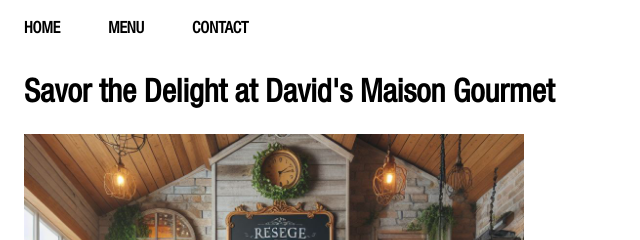
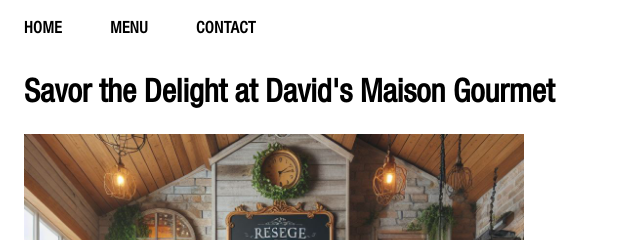
Before and after one commit to davidagredano/restaurant-page, a website built with webpack: page src/index.html in a window 1280 px wide. Shown: the top 240 px of the page, 0-640 px from the left. Built offline with nearby package versions, Linux system fonts and the light colour scheme.

Commit message:
Increased letter spacing for better legibility

```diff
--- a/src/style.css
+++ b/src/style.css
@@ -8,7 +8,7 @@
 .page-body {
   font-family: "Helvetica Neue Condensed", sans-serif;
   margin: 0;
-  padding: 0 1.5rem
+  padding: 0 1.5rem;
 }
 
 .nav {
@@ -28,6 +28,7 @@
   text-transform: uppercase;
   text-rendering: optimizeLegibility;
   cursor: pointer;
+  letter-spacing: 0.5px;
 }
 
 .nav__button:hover {
```
